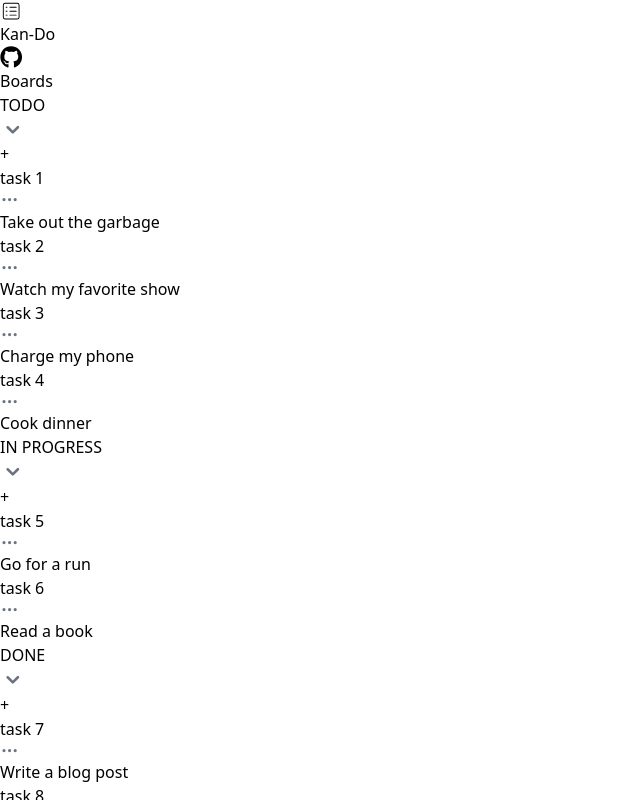
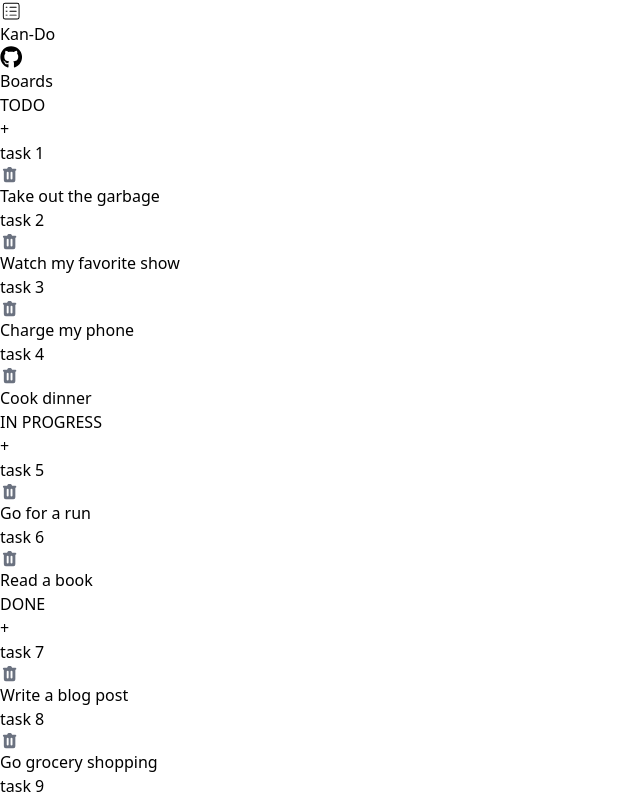
Before and after one commit to ADPenrose/kan-do, a React (Vite) app: page / in a window 1280 px wide. Shown: the top 800 px of the page, without its empty margins (0-640 px from the left). Built offline with nearby package versions, Linux system fonts and the light colour scheme.

Commit message:
Added taskDelete action

```diff
--- a/src/components/ButtonAddTask.jsx
+++ b/src/components/ButtonAddTask.jsx
@@ -8,7 +8,7 @@ function ButtonAddTask({ columnId }) {
   return (
     <div className="px-3">
       <button
-        className="w-full rounded-md bg-gray-300 text-xl text-gray-500"
+        className="w-full rounded-md bg-gray-300 text-xl text-gray-500 transition-colors hover:bg-gray-400 hover:text-gray-300"
         onClick={() => dispatch(createTask('test', `${columnId}`))}
       >
         +
--- a/src/components/Task.jsx
+++ b/src/components/Task.jsx
@@ -1,7 +1,11 @@
-import { HiOutlineDotsHorizontal } from 'react-icons/hi';
+import { HiTrash } from 'react-icons/hi';
 import { Draggable } from '@hello-pangea/dnd';
+import { useDispatch } from 'react-redux';
+import { deleteTask } from '../features/boards/boardSlice';
 
-function Task({ task, index }) {
+function Task({ task, index, colId }) {
+  const dispatch = useDispatch();
+
   return (
     // We need to wrap each of our tasks inside of a Draggable component.
     // The index prop is used to maintain the order of the tasks, and it
@@ -24,7 +28,12 @@ function Task({ task, index }) {
             </span>
             {/* TODO: This needs to be replaced for a trash can icon
             with a low opacity when idle, and completely visible on hover */}
-            <HiOutlineDotsHorizontal size="1.2rem" color="#6b7280" />
+            <HiTrash
+              size="1.2rem"
+              color="#6b7280"
+              onClick={() => dispatch(deleteTask(task.id, colId))}
+              className="hover:cursor-pointer"
+            />
           </div>
 
           {/* Task body */}
--- a/src/features/boards/TaskColumn.jsx
+++ b/src/features/boards/TaskColumn.jsx
@@ -1,4 +1,4 @@
-import { HiChevronDown } from 'react-icons/hi';
+// import { HiChevronDown } from 'react-icons/hi';
 import Badge from '../../components/Badge';
 import ButtonAddTask from '../../components/ButtonAddTask';
 import Task from '../../components/Task';
@@ -10,11 +10,11 @@ function TaskColumn({ column, type, tasks }) {
       {/* Board title and dropdown button */}
       <div className="flex items-center justify-between p-3">
         <Badge text={column.title} type={type} />
-        <HiChevronDown
+        {/* <HiChevronDown
           className="hover:cursor-pointer"
           size="1.6rem"
           color="#6b7280"
-        />
+        /> */}
       </div>
       {/* Add new task button */}
       <ButtonAddTask columnId={column.id} />
@@ -32,7 +32,7 @@ function TaskColumn({ column, type, tasks }) {
           >
             {/* For each task, we render a task component. */}
             {tasks.map((task, index) => (
-              <Task key={task.id} task={task} index={index} />
+              <Task key={task.id} task={task} index={index} colId={column.id} />
             ))}
 
             {/* The Droppable component also provides a placeholder that we can
--- a/src/features/boards/boardSlice.js
+++ b/src/features/boards/boardSlice.js
@@ -74,11 +74,30 @@ const boardSlice = createSlice({
       },
     },
     // TODO: Delete task action.
+    deleteTask: {
+      prepare(taskId, columnId) {
+        return {
+          payload: {
+            taskId,
+            columnId,
+          },
+        };
+      },
+      reducer(state, action) {
+        // We need to remove the task from the tasks object.
+        delete state.tasks[action.payload.taskId];
+        // We also need to remove the task from the column.
+        const index = state.columns[action.payload.columnId].taskIds.indexOf(
+          action.payload.taskId,
+        );
+        state.columns[action.payload.columnId].taskIds.splice(index, 1);
+      },
+    },
   },
 });
 
 // Exporting the action creators.
-export const { createTask, reorderTasks } = boardSlice.actions;
+export const { createTask, reorderTasks, deleteTask } = boardSlice.actions;
 
 // Exporting the reducer.
 export default boardSlice.reducer;
```
